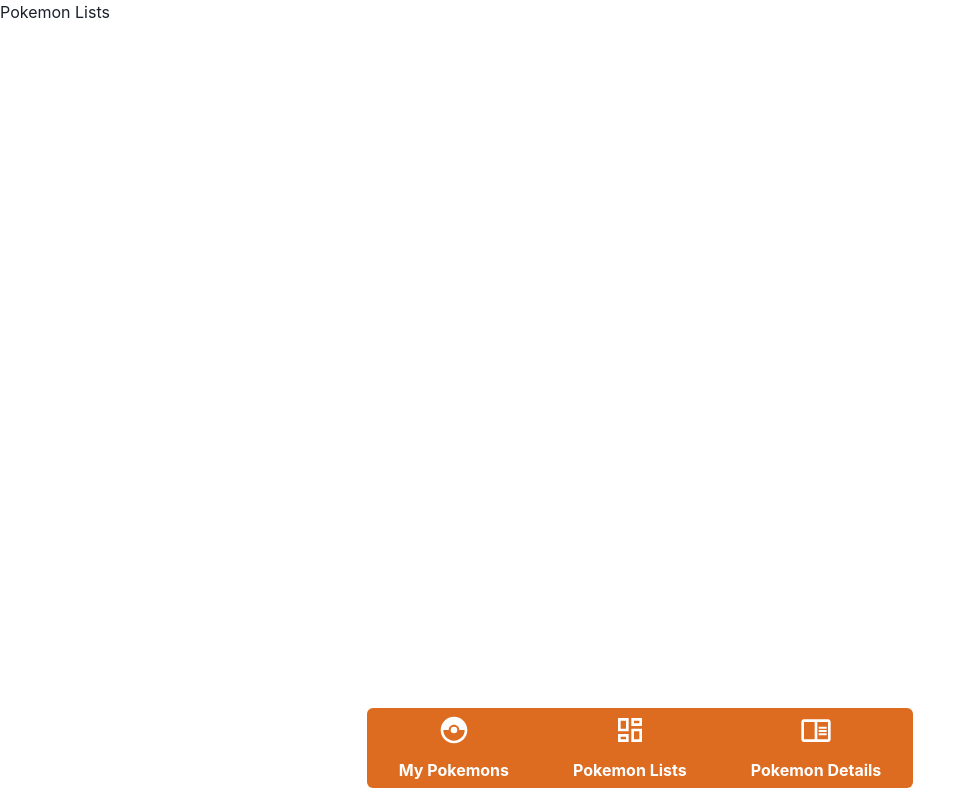
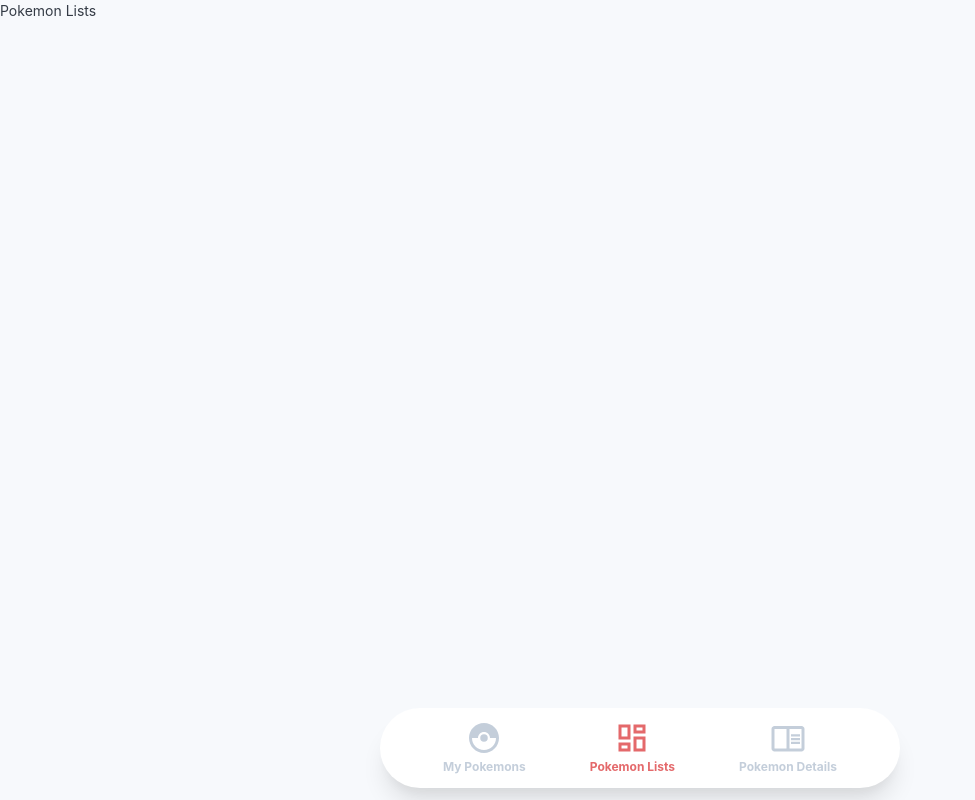
Before and after one commit to irshadi/pokemon-list, a Next.js app: page / in a window 1280 px wide. Shown: the whole page, without its empty margins (0-975 px from the left). Built offline with nearby package versions, Linux system fonts and the light colour scheme.

Commit message:
style: revamp navbar

```diff
--- a/components/BottomNavigationBar.js
+++ /dev/null
@@ -1,71 +0,0 @@
-import React from "react";
-import _Link from "next/link";
-import { Flex, Box, Link, Icon, Text } from "@chakra-ui/react";
-import {
-  MdOutlineCatchingPokemon,
-  MdOutlineChromeReaderMode,
-  MdOutlineDashboard
-} from "react-icons/md";
-
-const NavigationButton = ({ url, label, Icon: MenuIcon }) => {
-  return (
-    <Link as={_Link} href={url}>
-      <Flex
-        flexDir="column"
-        align="center"
-        justify="center"
-        px={["3.5", "2em"]}
-        cursor="pointer"
-        textAlign="center"
-      >
-        <Icon as={MenuIcon} color="white" w={[5, 8]} h={[5, 8]} />
-        <Text
-          mt=".75em"
-          fontWeight="bold"
-          color="white"
-          fontSize={["xs", "md"]}
-          lineHeight={[1, 1.5]}
-        >
-          {label}
-        </Text>
-      </Flex>
-    </Link>
-  );
-};
-
-export const BottomNavigationBar = () => {
-  const navigationMenu = [
-    {
-      label: "My Pokemons",
-      url: "/my_pokemons",
-      Icon: MdOutlineCatchingPokemon
-    },
-    {
-      label: "Pokemon Lists",
-      url: "/",
-      Icon: MdOutlineDashboard
-    },
-    {
-      label: "Pokemon Details",
-      url: "/pokemon_details",
-      Icon: MdOutlineChromeReaderMode
-    }
-  ];
-
-  return (
-    <Flex
-      pos="absolute"
-      bottom="0"
-      h="6.5em"
-      w="100%"
-      justify="center"
-      p=".75em"
-    >
-      <Flex bg="orange.500" justify="center" borderRadius="md">
-        {navigationMenu.map((props, index) => (
-          <NavigationButton key={index} {...props} />
-        ))}
-      </Flex>
-    </Flex>
-  );
-};
--- a/components/ContentView.js
+++ b/components/ContentView.js
@@ -1,12 +1,19 @@
 import React from "react";
 import { Box } from "@chakra-ui/react";
-import { BottomNavigationBar } from "./BottomNavigationBar";
+import { NavigationBar } from "./Navigation";
 
 export const ContentView = ({ children }) => {
   return (
-    <Box minH="100vh" maxH="100vh" minW="100vw" maxW="100vw">
+    <Box
+      minH="100vh"
+      maxH="100vh"
+      minW="100vw"
+      maxW="100vw"
+      overflow="auto"
+      bgColor="system.white"
+    >
       {children}
-      <BottomNavigationBar />
+      <NavigationBar />
     </Box>
   );
 };
--- /dev/null
+++ b/components/Navigation/NavigationButton.js
@@ -0,0 +1,46 @@
+import React from "react";
+import _Link from "next/link";
+import { Link, Icon, Text, Button } from "@chakra-ui/react";
+
+export const NavigationButton = ({
+  url,
+  label,
+  Icon: MenuIcon,
+  isSelected
+}) => {
+  return (
+    <Link as={_Link} href={url}>
+      <Button
+        h="inherit"
+        variant="transparent"
+        opacity={isSelected ? 1 : 0.5}
+        flexDir="column"
+        align="center"
+        rounded="full"
+        justify="center"
+        px={["3.5", "2em"]}
+        textAlign="center"
+        _hover={{
+          opacity: 0.75
+        }}
+      >
+        <Icon
+          as={MenuIcon}
+          color={isSelected ? "pokemon.red.500" : "pokemon.grey.700"}
+          w={[8, 9]}
+          h={[8, 9]}
+        />
+        <Text
+          mt={[".75em", ".5em", ".15em"]}
+          fontWeight="bold"
+          color={isSelected ? "pokemon.red.500" : "pokemon.grey.700"}
+          textShadow="base"
+          fontSize={["xs", "s"]}
+          lineHeight={[1, 1.5]}
+        >
+          {label}
+        </Text>
+      </Button>
+    </Link>
+  );
+};
--- /dev/null
+++ b/components/Navigation/index.js
@@ -0,0 +1,57 @@
+import React from "react";
+import { Flex } from "@chakra-ui/react";
+import {
+  MdOutlineCatchingPokemon,
+  MdOutlineChromeReaderMode,
+  MdOutlineDashboard
+} from "react-icons/md";
+import { NavigationButton } from "./NavigationButton";
+import { useRouter } from "next/router";
+
+export const NavigationBar = () => {
+  const { asPath: currentPath } = useRouter();
+  const navigationMenu = [
+    {
+      label: "My Pokemons",
+      url: "/my_pokemons",
+      Icon: MdOutlineCatchingPokemon
+    },
+    {
+      label: "Pokemon Lists",
+      url: "/",
+      Icon: MdOutlineDashboard
+    },
+    {
+      label: "Pokemon Details",
+      url: "/pokemon_details",
+      Icon: MdOutlineChromeReaderMode
+    }
+  ];
+
+  return (
+    <Flex
+      pos="absolute"
+      bottom="0"
+      h="6.5em"
+      w="100%"
+      justify="center"
+      p=".75em"
+    >
+      <Flex
+        bg="white"
+        boxShadow="xl"
+        w={["97.5vw", "80vw", "60vw", "32.5em"]}
+        justify="center"
+        borderRadius="full"
+      >
+        {navigationMenu.map((props, index) => (
+          <NavigationButton
+            key={index}
+            isSelected={currentPath === props.url}
+            {...props}
+          />
+        ))}
+      </Flex>
+    </Flex>
+  );
+};
--- a/pages/_app.js
+++ b/pages/_app.js
@@ -1,9 +1,10 @@
 import "../styles/globals.css";
 import { ChakraProvider } from "@chakra-ui/react";
+import theme from "../theme";
 
 function MyApp({ Component, pageProps }) {
   return (
-    <ChakraProvider>
+    <ChakraProvider resetCSS={true} theme={theme}>
       <Component {...pageProps} />
     </ChakraProvider>
   );
--- /dev/null
+++ b/theme/components/text.js
@@ -0,0 +1,11 @@
+import { colors } from "../foundations/colors";
+
+export const textStyles = {
+  baseStyle: {
+    margin: 0,
+    padding: 0,
+    fontSize: ".875em",
+    fontWeight: 400,
+    color: colors.system["dark-grey"]
+  }
+};
--- /dev/null
+++ b/theme/foundations/colors.js
@@ -0,0 +1,77 @@
+export const colors = {
+  pokemon: {
+    red: {
+      100: "#f7d2d3", // 70%
+      200: "#f2b4b5", // 50%
+      300: "#ec9697", // 30%
+      400: "#e7787a", // 10%
+      500: "#e4696b",
+      600: "#cd5f60",
+      700: "#b65456",
+      800: "#a04a4b",
+      900: "#893f40"
+    },
+    blue: {
+      100: "#caccff",
+      200: "#a6aaff",
+      300: "#8287ff",
+      400: "#5f65ff",
+      500: "#4d54ff",
+      600: "#454ce6",
+      700: "#3e43cc",
+      800: "#363bb3",
+      900: "#2e3299"
+    },
+    orange: {
+      100: "#ffdec8",
+      200: "#ffc9a4",
+      300: "#ffb380",
+      400: "#ff9d5b",
+      500: "#ff9249",
+      600: "#e68342",
+      700: "#cc753a",
+      800: "#b36633",
+      900: "#99582c"
+    },
+    grey: {
+      100: "#e6eef7",
+      200: "#d6e3f2",
+      300: "#c5d7ed",
+      400: "#b4cce8",
+      500: "#acc6e5",
+      600: "#9bb2ce",
+      700: "#8a9eb7",
+      800: "#788ba0",
+      900: "#677789"
+    },
+    green: {
+      100: "#c0efd5",
+      200: "#96e5ba",
+      300: "#6cdb9e",
+      400: "#42d082",
+      500: "#2dcb74",
+      600: "#29b768",
+      700: "#24a25d",
+      800: "#1f8e51",
+      900: "#1b7a46"
+    },
+    yellow: {
+      100: "#fff0ca",
+      200: "#ffe6a7",
+      300: "#fedb84",
+      400: "#fed161",
+      500: "#fecc4f",
+      600: "#e5b847",
+      700: "#cba33f",
+      800: "#b28f37",
+      900: "#987a2f"
+    }
+  },
+  system: {
+    white: "#f7f9fc",
+    "light-grey": "#566373",
+    grey: "#454f5c",
+    "dark-grey": "#343b45",
+    black: "#22282e"
+  }
+};
--- /dev/null
+++ b/theme/index.js
@@ -0,0 +1,14 @@
+import { extendTheme } from "@chakra-ui/react";
+import { globalStyles } from "./style";
+import { textStyles } from "./components/text";
+
+const theme = extendTheme({
+  ...globalStyles,
+  components: {
+    Heading: {},
+    Text: textStyles,
+    Button: {}
+  }
+});
+
+export default theme;
--- /dev/null
+++ b/theme/style.js
@@ -0,0 +1,5 @@
+import { colors } from "./foundations/colors";
+
+export const globalStyles = {
+  colors
+};
--- a/views/PokemonLists.js
+++ b/views/PokemonLists.js
@@ -1,6 +1,10 @@
 import React from "react";
-import { Box } from "@chakra-ui/react";
+import { Box, Text } from "@chakra-ui/react";
 
 export const PokemonLists = () => {
-  return <Box>Pokemon Lists</Box>;
+  return (
+    <Box>
+      <Text>Pokemon Lists</Text>
+    </Box>
+  );
 };
```
